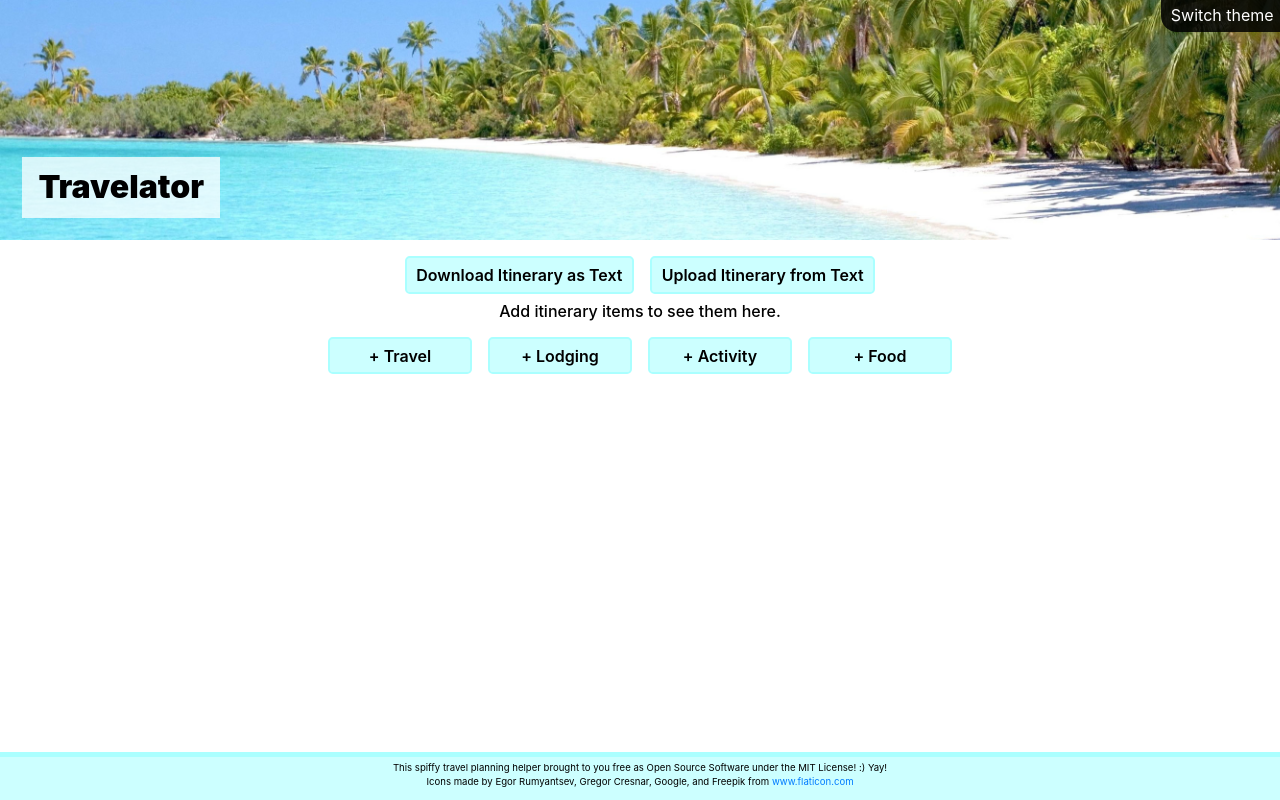
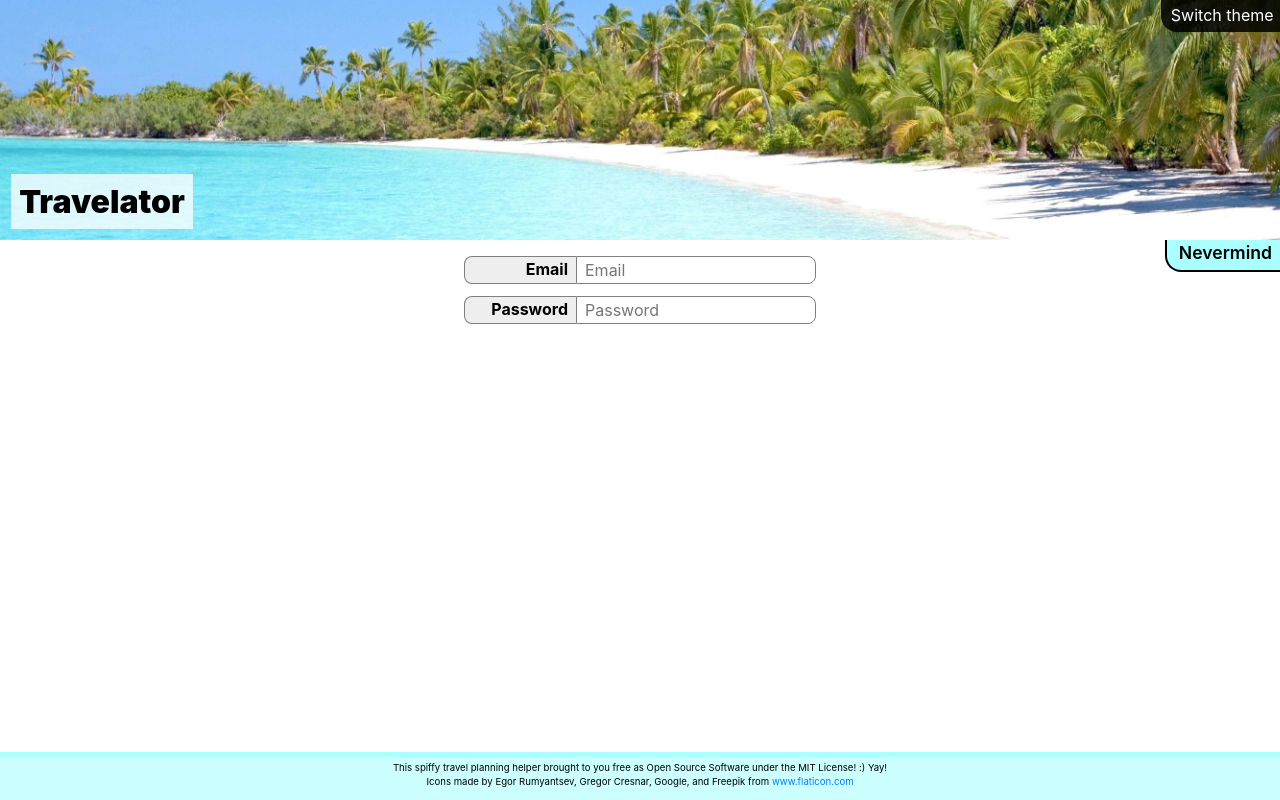
Before and after one commit to StevenKitzes/travelator, a React (Create React App) app: page /login in a window 1280 px wide. Built offline with nearby package versions, Linux system fonts and the light colour scheme.

Commit message:
added login ui elements and react routing

```diff
--- a/package.json
+++ b/package.json
@@ -3,11 +3,13 @@
   "version": "0.1.0",
   "private": true,
   "dependencies": {
+    "aws-amplify": "^1.1.29",
     "bootstrap": "^4.3.1",
     "react": "^16.8.6",
     "react-datepicker": "^2.7.0",
     "react-dom": "^16.8.6",
     "react-overlays": "^1.2.0",
+    "react-router-dom": "^5.0.1",
     "react-scripts": "3.0.1",
     "styled-components": "^4.3.1",
     "uuid": "^3.3.2"
--- a/src/components/App.js
+++ b/src/components/App.js
@@ -1,7 +1,9 @@
 import React, {useState} from 'react';
+import { BrowserRouter as Router, Route } from 'react-router-dom';
 
 import Header from './Header';
 import Body from './Body';
+import Login from './Login';
 import Footer from './Footer';
 
 function App() {
@@ -11,7 +13,18 @@ function App() {
   return (
     <div style={appStyles}>
       <Header theme={theme} setTheme={setTheme} />
-      <Body theme={theme} itinerary={itinerary} setItinerary={setItinerary} />
+      <Router>
+        <Route exact path='/' render={
+          (routeProps) => { return (
+            <Body {...routeProps} theme={theme} itinerary={itinerary} setItinerary={setItinerary} />
+          ); }
+        } />
+        <Route path='/login/' render={
+          (routeProps) => { return (
+            <Login {...routeProps} theme={theme} />
+          ); }
+        } />
+      </Router>
       <Footer theme={theme} />
     </div>
   );
--- a/src/components/Body.js
+++ b/src/components/Body.js
@@ -1,10 +1,12 @@
 import React from 'react';
+import { Link } from 'react-router-dom';
 
 import CONSTANTS from './../constants';
 import Factory from '../factory';
 import ItineraryHelper from '../itinerary-helper';
 import capitalize from '../capitalize';
 
+import LoginButton from './LoginButton';
 import AddButton from './AddButton';
 import ItemTravel from './ItemTravel';
 import ItemLodging from './ItemLodging';
@@ -265,6 +267,9 @@ function Body({theme, itinerary, setItinerary}) {
             <AddButton stretch theme={theme} onClick={uploadItinerary}>
                 Upload Itinerary from Text
             </AddButton>
+            <Link to='/login/'>
+                <LoginButton theme={theme} phrase='Login / Register' />
+            </Link>
             {itinerary.length > 0 ? null : <h6>Add itinerary items to see them here.</h6>}
             {itinerary.map((item) => {
                 switch(item.type) {
@@ -330,10 +335,11 @@ function Body({theme, itinerary, setItinerary}) {
 function getBodyStyle(colors) {
     return {
         backgroundColor: colors.bg,
+        border: 'none',
         color: colors.text,
         height: 'calc(100% - 18em)',
         overflowY: 'auto',
-        paddingTop: '0.5em',
+        // paddingTop: '0.5em',
         position: 'fixed',
         textAlign: 'center',
         top: '15em',
--- a/src/components/Header.js
+++ b/src/components/Header.js
@@ -31,7 +31,8 @@ const headerContainerStyle = {
     height: '15em',
     left: '0',
     position: 'fixed',
-    top: '0'
+    top: '0',
+    width: '100%'
 }
 function getThemeButtonStyle(theme) {
     return {
@@ -55,12 +56,12 @@ const headerImageStyle = {
 function getTitleStyle(theme) {
     return {
         backgroundColor: theme.titleBg,
-        bottom: '.7em',
+        bottom: '.7rem',
         color: theme.titleText,
-        fontSize: '2em',
+        fontSize: '2rem',
         fontWeight: '900',
-        left: '.7em',
-        padding: '.2em .5em',
+        left: '.7rem',
+        padding: '.2rem .5rem',
         position: 'absolute'
     };
 }
--- a/src/components/Input.js
+++ b/src/components/Input.js
@@ -6,7 +6,6 @@ function Input({placeholder, value, valueModifier, theme}) {
     function handleChange(event) {
         valueModifier(event.target.value);
     }
-    console.log(theme);
     return (
         <input
             className={theme === CONSTANTS.dark ?
--- /dev/null
+++ b/src/components/InputHeader.js
@@ -0,0 +1,26 @@
+import styled from 'styled-components';
+
+import CONSTANTS from '../constants';
+
+const InputHeader = styled.div`
+    background-color: ${props => props.theme === CONSTANTS.dark ?
+        CONSTANTS.colors.dark.headerBg :
+        CONSTANTS.colors.light.headerBg};
+    border: .1rem solid gray;
+    border-right: none;
+    border-radius: .5rem 0 0 .5rem;
+    color: ${props => props.theme === CONSTANTS.dark ?
+        CONSTANTS.colors.dark.headerText :
+        CONSTANTS.colors.light.headerText};
+    display: inline-block;
+    font-weight: 700;
+    height: 1.75rem;
+    left: calc(50% - 11rem);
+    padding: 0 .5rem 0 0;
+    position: absolute;
+    text-align: right;
+    top: 0;
+    width: 7rem;
+`;
+
+export default InputHeader;
--- /dev/null
+++ b/src/components/InputLogin.js
@@ -0,0 +1,20 @@
+import React from 'react';
+
+import CONSTANTS from '../constants';
+
+function InputLogin({placeholder, value, valueModifier, theme}) {
+    function handleChange(event) {
+        valueModifier(event.target.value);
+    }
+    return (
+        <input
+            className={theme === CONSTANTS.dark ?
+                'login-input input-dark' :
+                'login-input input-light'}
+            value={value}
+            onChange={handleChange}
+            placeholder={placeholder} />
+    );
+}
+
+export default InputLogin;
--- a/src/components/ItemTravel.js
+++ b/src/components/ItemTravel.js
@@ -76,7 +76,6 @@ function ItemTravel({itemKey, theme, itinerary, setItinerary}) {
         ItineraryHelper.removeItineraryItemByKey(itemKey, itinerary, setItinerary);
     }
 
-    console.log(JSON.stringify(item));
     return (
         <div>
             <ItineraryItemHeader theme={theme}>
--- /dev/null
+++ b/src/components/Login.js
@@ -0,0 +1,59 @@
+import React from 'react';
+import { Link } from 'react-router-dom';
+
+import CONSTANTS from '../constants';
+
+import LoginButton from './LoginButton';
+import InputHeader from './InputHeader';
+import InputLogin from './InputLogin';
+
+function Login({theme}) {
+    const themeColors = theme === CONSTANTS.dark ?
+        CONSTANTS.colors.dark :
+        CONSTANTS.colors.light;
+
+    return (
+        <div style={getLoginStyle(themeColors)}>
+            <Link to='/'>
+                <LoginButton theme={theme} phrase='Nevermind' />
+            </Link>
+
+            <div style={{margin: '1rem 0 0 0', position: 'relative'}}>
+                <InputHeader id='email-header' theme={theme}>
+                    Email
+                </InputHeader>
+                <InputLogin
+                    theme={theme}
+                    placeholder='Email'
+                    value={''}
+                    valueModifier={null} /><br />
+            </div>
+            <div style={{margin: '1rem 0 0 0', position: 'relative'}}>
+                <InputHeader id='password-header' theme={theme}>
+                    Password
+                </InputHeader>
+                <InputLogin
+                    theme={theme}
+                    placeholder='Password'
+                    value={''}
+                    valueModifier={null} />{' '}
+            </div>
+        </div>
+    );
+}
+
+function getLoginStyle(colors) {
+    return {
+        backgroundColor: colors.bg,
+        border: 'none',
+        color: colors.text,
+        height: 'calc(100% - 18em)',
+        overflowY: 'auto',
+        position: 'fixed',
+        textAlign: 'center',
+        top: '15em',
+        width: '100%'
+    }
+}
+
+export default Login;
--- /dev/null
+++ b/src/components/LoginButton.js
@@ -0,0 +1,39 @@
+import React from 'react';
+
+import CONSTANTS from '../constants';
+
+function LoginButton({theme, phrase}) {
+    return (
+        <div style={getLoginStyle(theme)}>{phrase}</div>
+    );
+}
+
+function getLoginStyle(theme) {
+    return {
+        backgroundColor: theme === CONSTANTS.dark ?
+            CONSTANTS.colors.dark.heavy :
+            CONSTANTS.colors.light.heavy,
+        borderBottom: `.15rem solid ${theme === CONSTANTS.dark ?
+            'gray' :
+            'black'}`,
+        borderLeft: `.15rem solid ${theme === CONSTANTS.dark ?
+            'gray' :
+            'black'}`,
+        borderRadius: '0 0 0 1rem',
+        color: theme === CONSTANTS.dark ?
+            'white' :
+            CONSTANTS.colors.light.headerText,
+        cursor: 'pointer',
+        display: 'inline-block',
+        fontSize: '1.1rem',
+        fontWeight: '600',
+        margin: '0',
+        padding: '0 .5rem .25rem .75rem',
+        position: 'absolute',
+        right: '0',
+        top: '0',
+        zIndex: '1'
+    };
+}
+
+export default LoginButton;
--- a/src/index.css
+++ b/src/index.css
@@ -24,3 +24,14 @@ code {
   background-color: black;
   color: lightgray;
 }
+.login-input {
+  border: .1rem solid gray;
+  border-radius: 0 .5rem .5rem 0;
+  display: inline-block;
+  height: 1.75rem;
+  left: calc(50% - 4rem);
+  padding: 0 0 0 .5rem;
+  position: absolute;
+  top: 0;
+  width: 15rem;
+}
```
Also changed, not shown: 1 other file (tests, documents, lock files or other folders).
